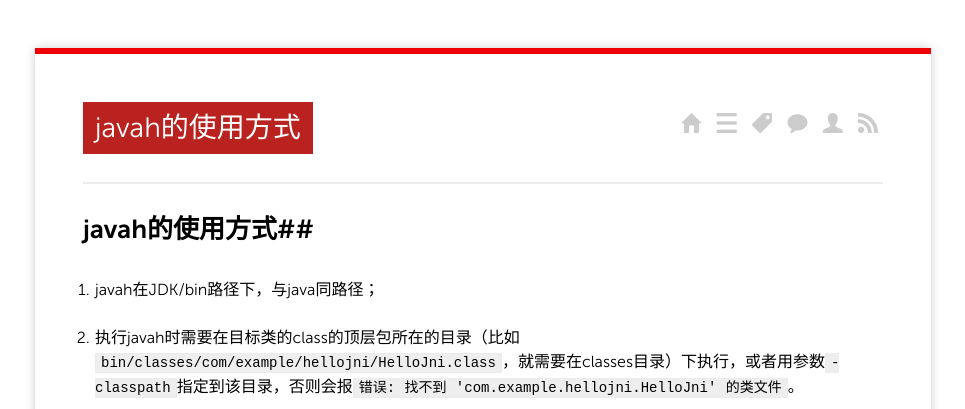
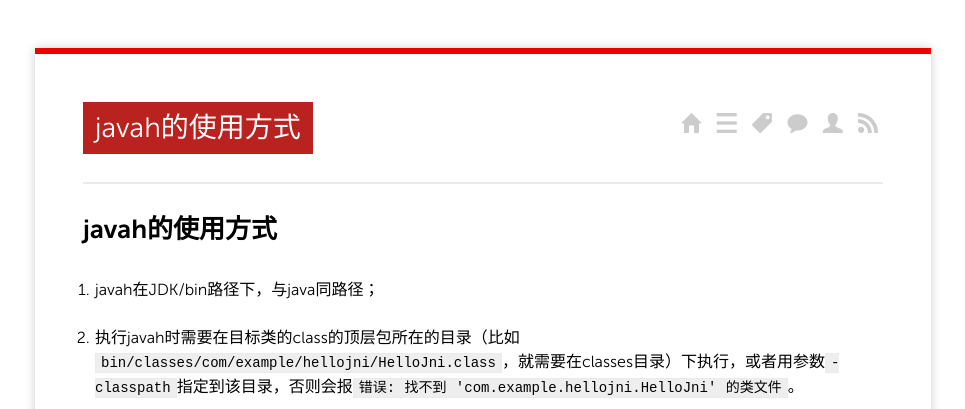
Before and after one commit to rainlandlee/rainlandlee.github.io, a Jekyll site: the page built from _posts/2015/2015-1-25-javah-usage.md, in a window 1280 px wide. Shown: the top 409 px of the page, without its empty margins (157-1122 px from the left). Built offline with Jekyll 4.4.1, drawn with Linux system fonts in a browser that asks for light colours; nearby versions of some CDN libraries; Markdown is read by kramdown in place of the engine named in the settings; comment, search, counter and statistics services are not loaded.

Commit message:
update yaml config

```diff
--- a/_config.yml
+++ b/_config.yml
@@ -1,8 +1,10 @@
-markdown: rdiscount
+# markdown:  kramdown
+# markdown: rdiscount
 permalink: /:year/:month/:title/
 url: http://rainlandlee.github.io
 author: Rain
-highlighter: pygments
+# highlighter: rouge
+# highlighter: pygments
 gems: [jekyll-paginate]
 paginate: 24
 paginate_path: "page:num"
--- a/_posts/2015/2015-1-25-javah-usage.md
+++ b/_posts/2015/2015-1-25-javah-usage.md
@@ -8,7 +8,7 @@
 ---
 
 
-##javah的使用方式##
+## javah的使用方式
 
 
 1. javah在JDK/bin路径下，与java同路径；
```
Also changed, not shown: _posts/2014/2014-11-30-Set-up.md (+1 -1 lines), _posts/2014/2014-12-3-Awk-aplit.md (+1 -1 lines).
